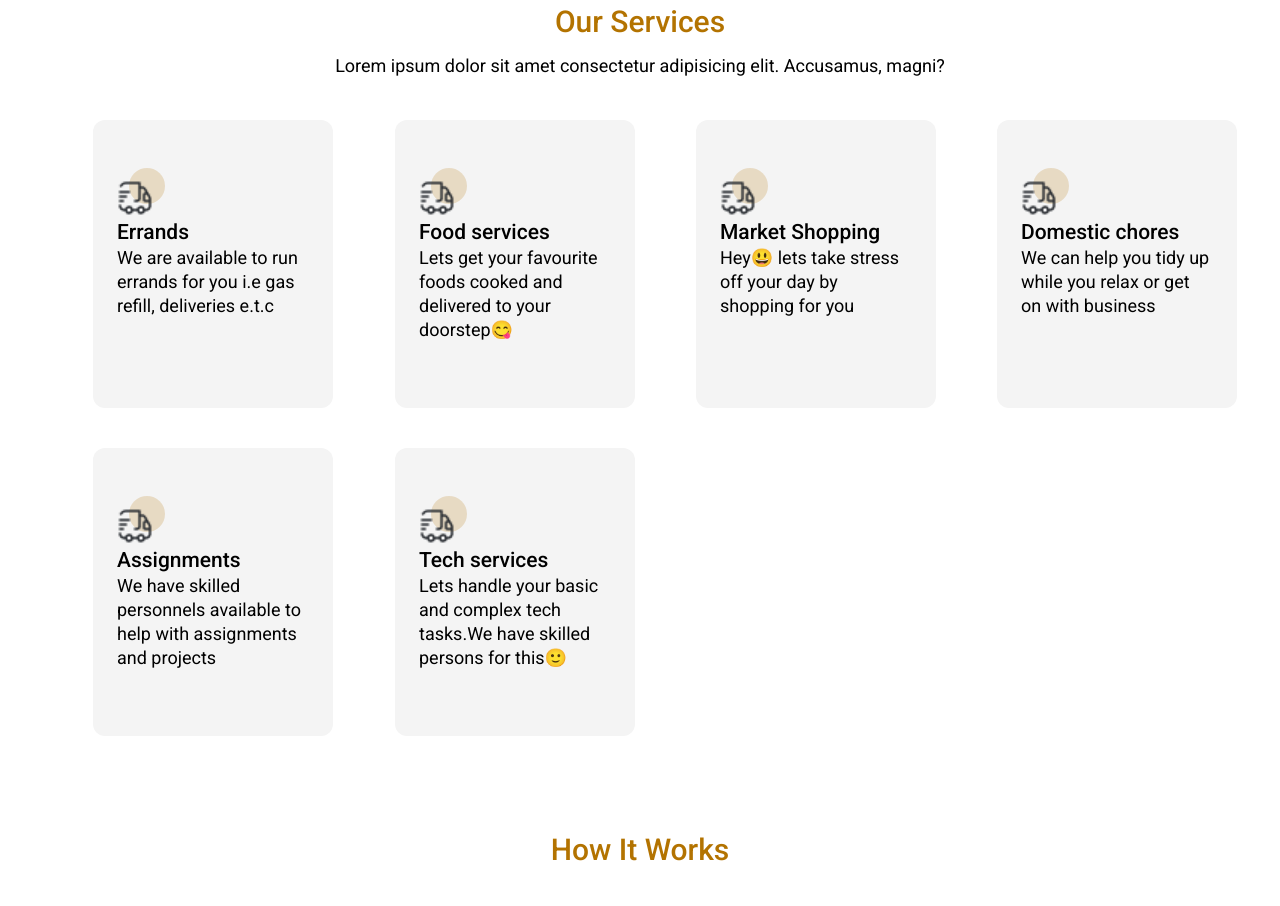
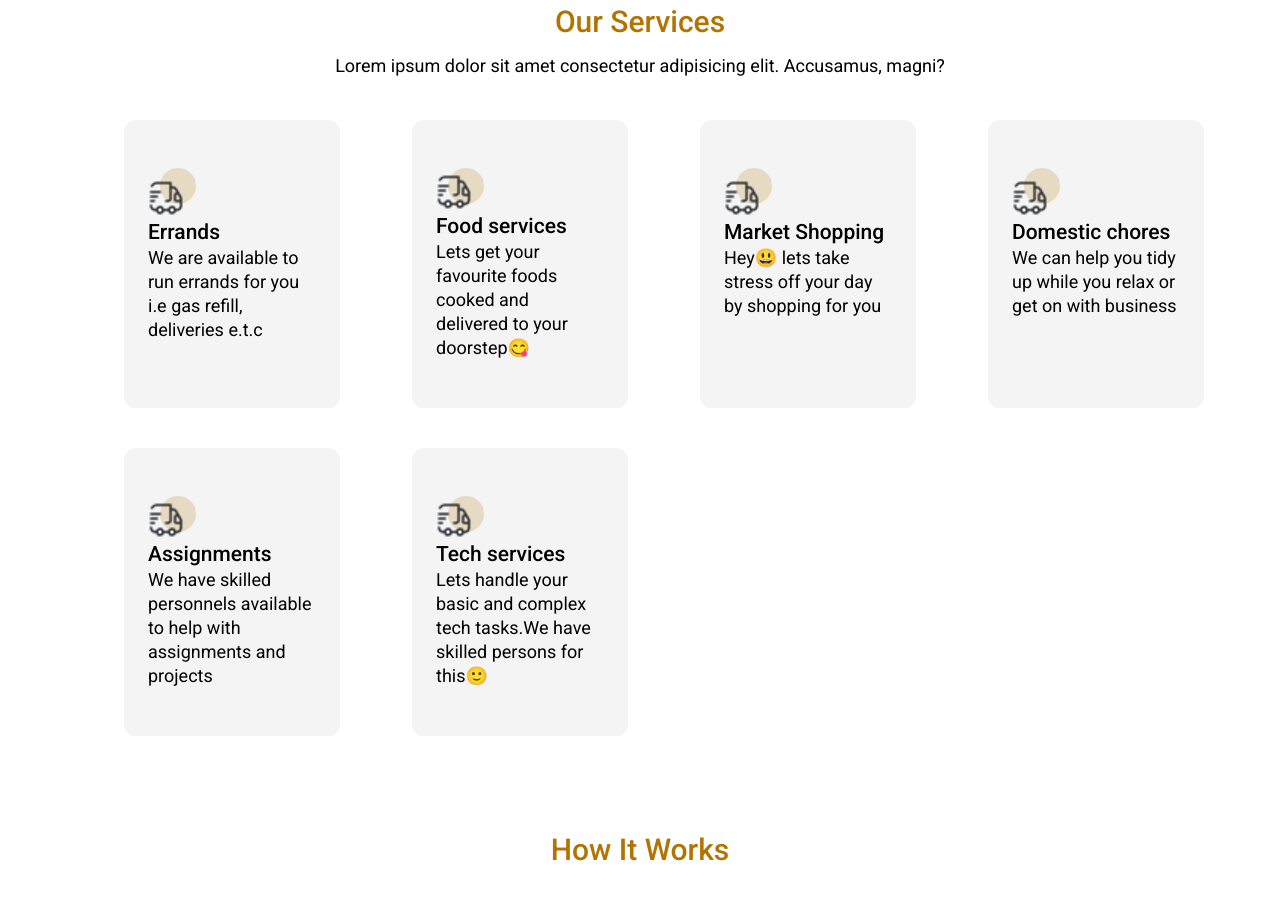
Before and after one commit to T-laye/Stustle__Landing__Page, a Next.js app: page / in a window 1280 px wide. Shown: the part 1120-2026 px from the top of the page. Built offline with nearby package versions, Linux system fonts and the light colour scheme.

Commit message:
adjusted widths of service cards from 40 to 36

```diff
--- a/src/components/Layout/main/Service.js
+++ b/src/components/Layout/main/Service.js
@@ -10,7 +10,7 @@ export default function Service() {
       <Link href="/">
         <div
           key={i}
-          className="w-40  px-4 py-8 mx-auto  h-48 bg-gray-0 flex flex-col justify-start items-start rounded-lg hover:shadow-md hover:bg-white hover:duration-700 xl:scale-150 lg:scale-110 xl:mt-14  "
+          className="w-36  px-4 py-8 mx-auto  h-48 bg-gray-0 flex flex-col justify-start items-start rounded-lg hover:shadow-md hover:bg-white hover:duration-700 xl:scale-150 lg:scale-110 xl:mt-14  "
         >
           <div className="relative h-8 w-8 ">
             <div className="icon">
```
